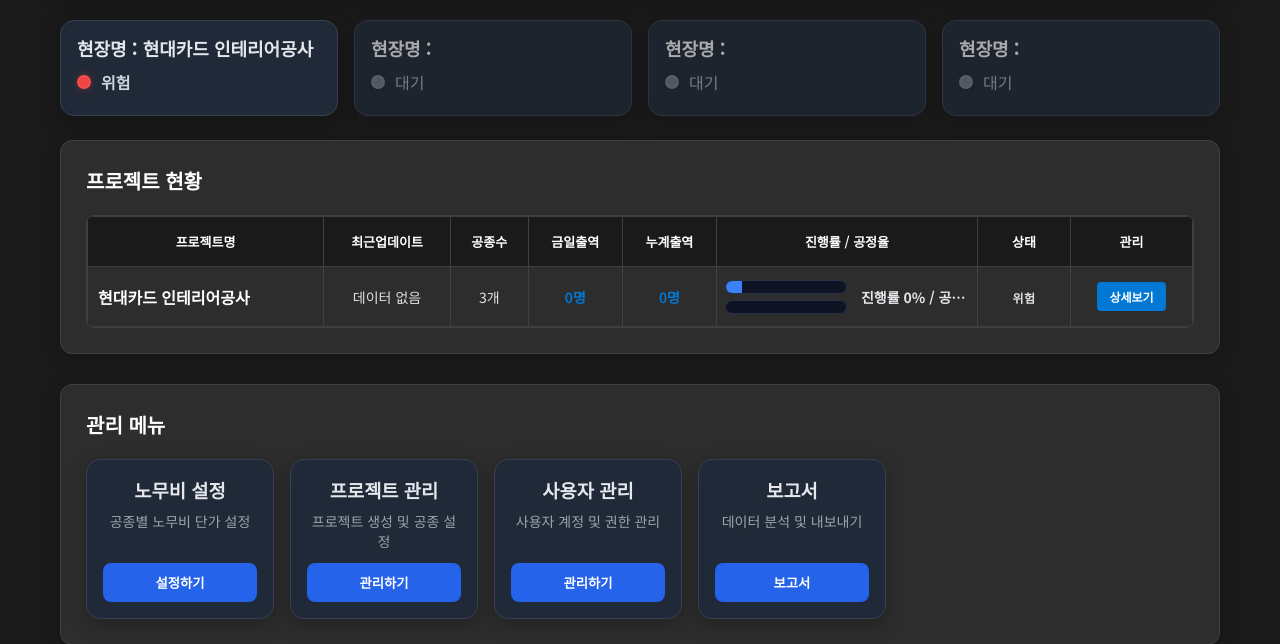
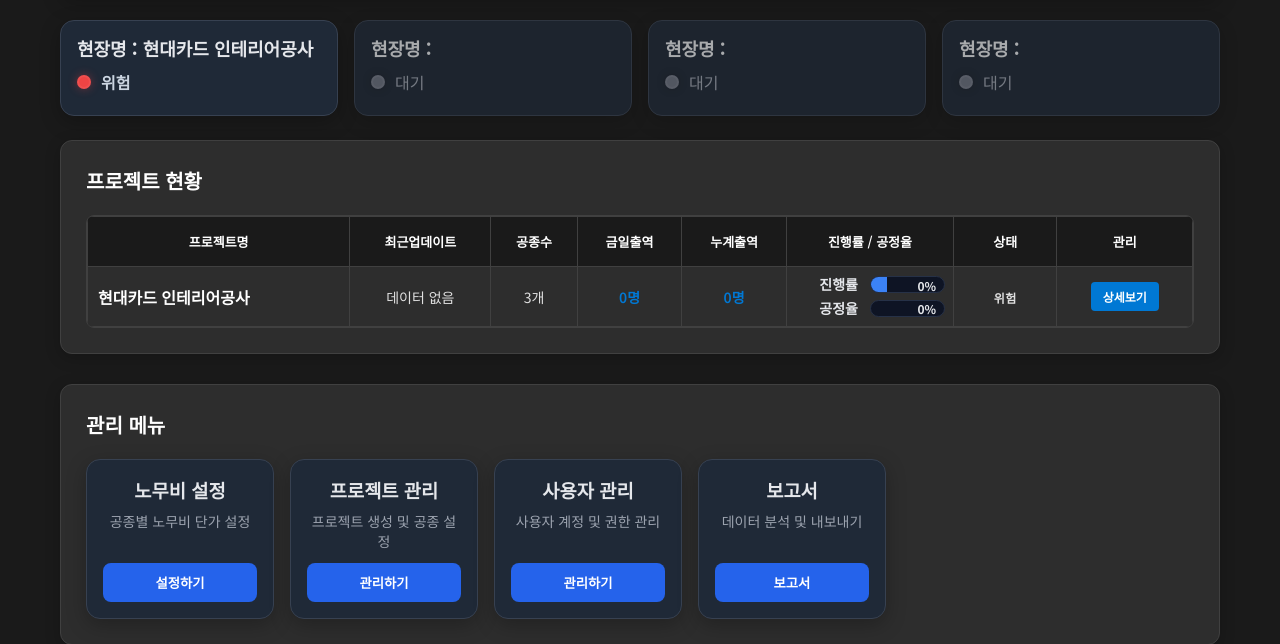
Before and after one commit to klove701-creator/LaborApp, a Flask app: page /admin in a window 1280 px wide. Shown: the part 102-746 px from the top of the page. Run offline with Flask 3, Linux system fonts and the light colour scheme; the visitor is signed in with stand-in values (Sample User, id 1); some web fonts are replaced.

Commit message:
막대오류수정

```diff
--- a/templates/admin_dashboard.html
+++ b/templates/admin_dashboard.html
@@ -115,7 +115,37 @@
   .progress-bars{ flex:0 0 auto; max-width:none; }
   .progress-summary{ white-space:normal; }
 }
-
+/* 라벨(좌) + 막대(우) 2행 스택 — 라벨 폰트 높이에 맞춰 중앙정렬 */
+.pg-stack{
+  display:grid;
+  grid-template-columns: max-content 1fr; /* 라벨은 내용만큼, 막대는 남은 폭 */
+  grid-auto-rows: 1.2em;                  /* 행 높이 = 라벨 글자 높이 */
+  row-gap: .5em;                          /* 행 간격 */
+  column-gap: 12px;
+  align-items: center;                    /* 라벨/막대 세로 중앙 일치 */
+}
+.pg-label{
+  font-weight:700; color:#e5e7eb; line-height:1.2;
+  display:flex; align-items:center; justify-content:flex-end;
+  min-width:4.5em; white-space:nowrap;
+}
+.pg-bar{
+  height:1.2em; background:#0e1424; border:1px solid #263147;
+  border-radius:999px; overflow:hidden; position:relative;
+}
+.pg-fill{ height:100%; width:0%; transition:width .6s ease; }
+.pg-fill.progress{ background:#3b82f6; }  /* 진행률(파란) */
+.pg-fill.schedule{ background:#ef4444; }  /* 공정율(빨간) */
+.pg-val{
+  position:absolute; right:8px; top:50%; transform:translateY(-50%);
+  font-size:12px; color:#e5e7eb; font-weight:700; pointer-events:none;
+}
+/* 좁은 화면에서는 라벨 위, 막대 아래로 1열 배치 */
+@media (max-width:900px){
+  .pg-stack{ grid-template-columns: 1fr; grid-auto-rows:auto; }
+  .pg-label{ justify-content:flex-start; margin-bottom:2px; }
+  .pg-bar{ height:1.2em; }
+}
     </style>
 </head>
 <body>
@@ -186,22 +216,18 @@
                             <td class="number">{{ project.today_workers }}명</td>
                             <td class="number">{{ project.cumulative_workers }}명</td>
                            <td class="progress">
-  <div class="progress-cell">
-    <!-- 왼쪽 50%: 막대 2줄 -->
-    <div class="progress-bars">
-      <div class="progress-stack">
-        <div class="progress-bar">
-          <div class="progress-fill progress" data-progress="{{ project.avg_progress or 0 }}"></div>
-        </div>
-        <div class="progress-bar">
-          <div class="progress-fill schedule" data-progress="{{ project.schedule_rate or 0 }}"></div>
-        </div>
-      </div>
+  <div class="pg-stack">
+    <!-- 1행: 진행률 -->
+    <div class="pg-label">진행률</div>
+    <div class="pg-bar">
+      <div class="pg-fill progress" data-progress="{{ project.avg_progress or 0 }}"></div>
+      <span class="pg-val">{{ (project.avg_progress or 0)|round(1) }}%</span>
     </div>
-    <!-- 오른쪽 50%: 숫자 요약 -->
-    <div class="progress-summary">
-      진행률 {{ (project.avg_progress or 0)|round(1) }}% /
-      공정율 {{ (project.schedule_rate or 0)|round(1) }}%
+    <!-- 2행: 공정율 -->
+    <div class="pg-label">공정율</div>
+    <div class="pg-bar">
+      <div class="pg-fill schedule" data-progress="{{ project.schedule_rate or 0 }}"></div>
+      <span class="pg-val">{{ (project.schedule_rate or 0)|round(1) }}%</span>
     </div>
   </div>
 </td>
@@ -256,12 +282,12 @@
     <script>
         // 막대 게이지 채우기 (0~100로 클램프)
         document.addEventListener('DOMContentLoaded', function() {
-            document.querySelectorAll('.progress-fill').forEach(function(elem) {
-                const progress = parseFloat(elem.getAttribute('data-progress') || '0');
-                const clamped = Math.max(0, Math.min(100, progress));
-                elem.style.width = clamped + '%';
-            });
-        });
+  document.querySelectorAll('.progress-fill, .pg-fill').forEach(function(elem) {
+    const p = parseFloat(elem.getAttribute('data-progress') || '0');
+    const clamped = Math.max(0, Math.min(100, p));
+    elem.style.width = clamped + '%';
+  });
+});
 
         // 상세보기: 관리자 편집 페이지로 이동
         function viewProject(projectName) {
```
